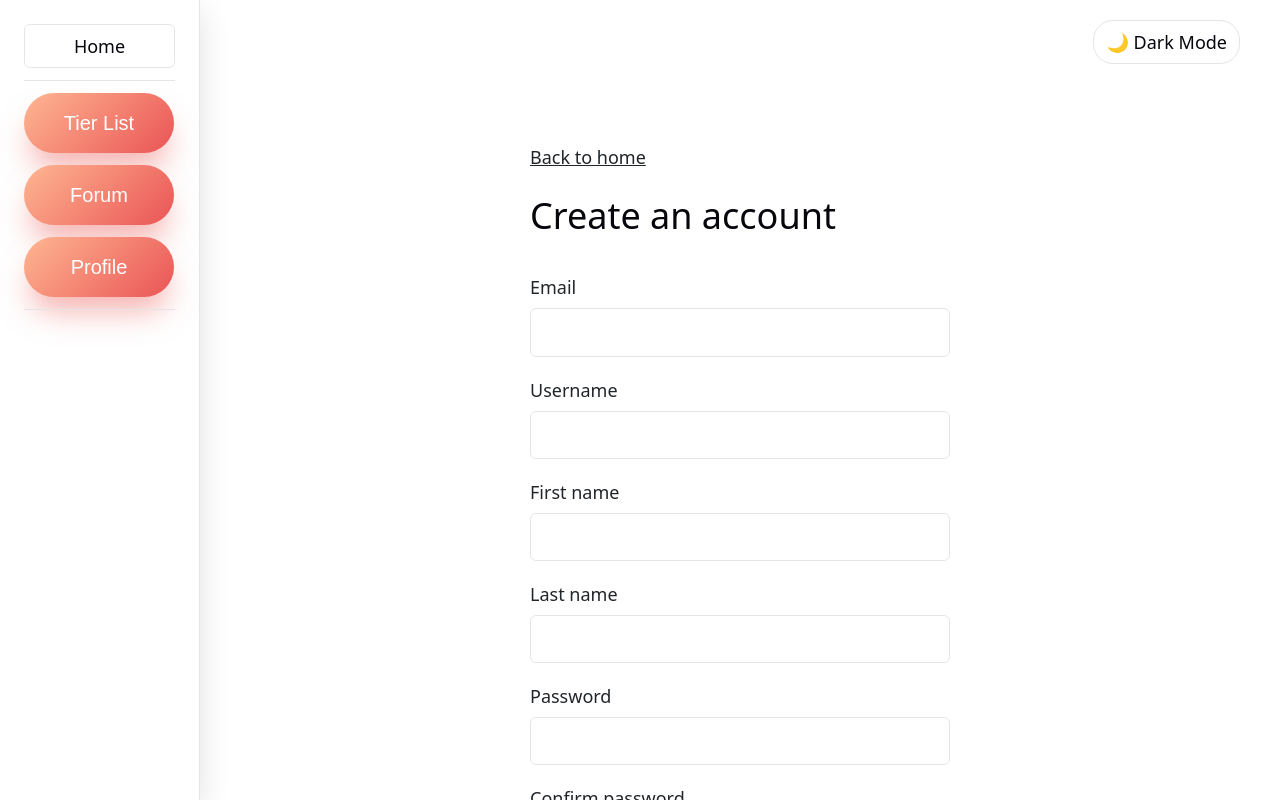
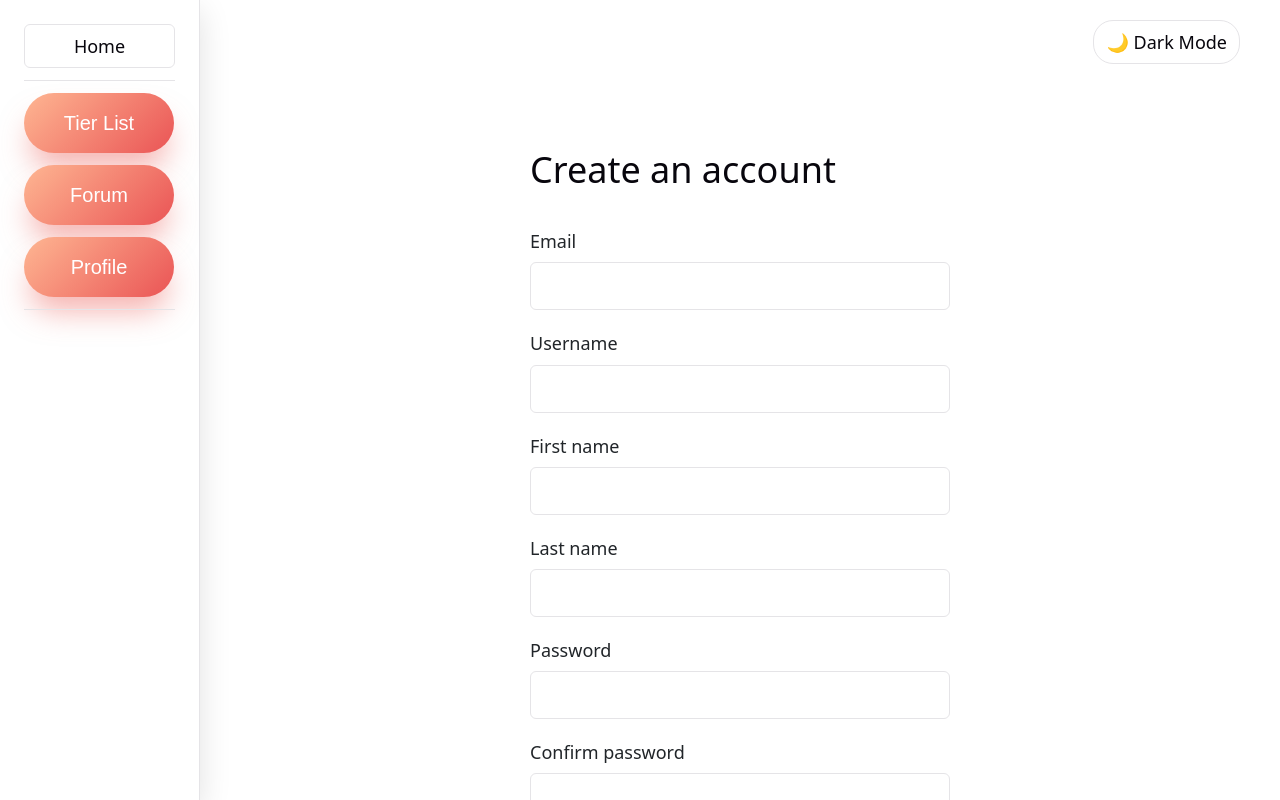
Before and after one commit to andreikeanandavid828-star/musicon, a React (Vite) app: page /signup in a window 1280 px wide. Shown: the top 800 px of the page. Built offline with nearby package versions, Linux system fonts and the light colour scheme.

Commit message:
removed sign up page back to home link

```diff
--- a/src/SignUp.jsx
+++ b/src/SignUp.jsx
@@ -75,9 +75,6 @@ export default function SignUp() {
 
   return (
     <main className="login-page">
-      <Link className="back-link" to="/">
-        Back to home
-      </Link>
 
       <h1>Create an account</h1>
 
```
